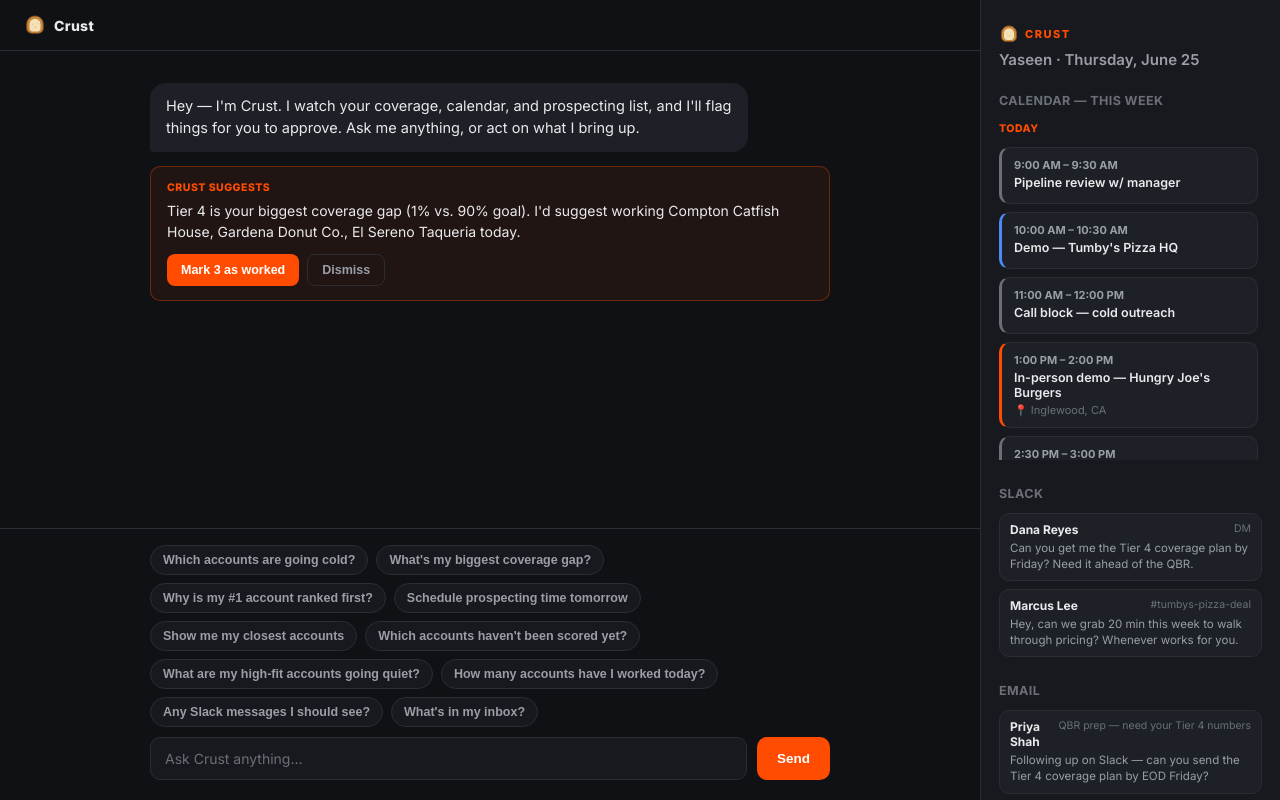
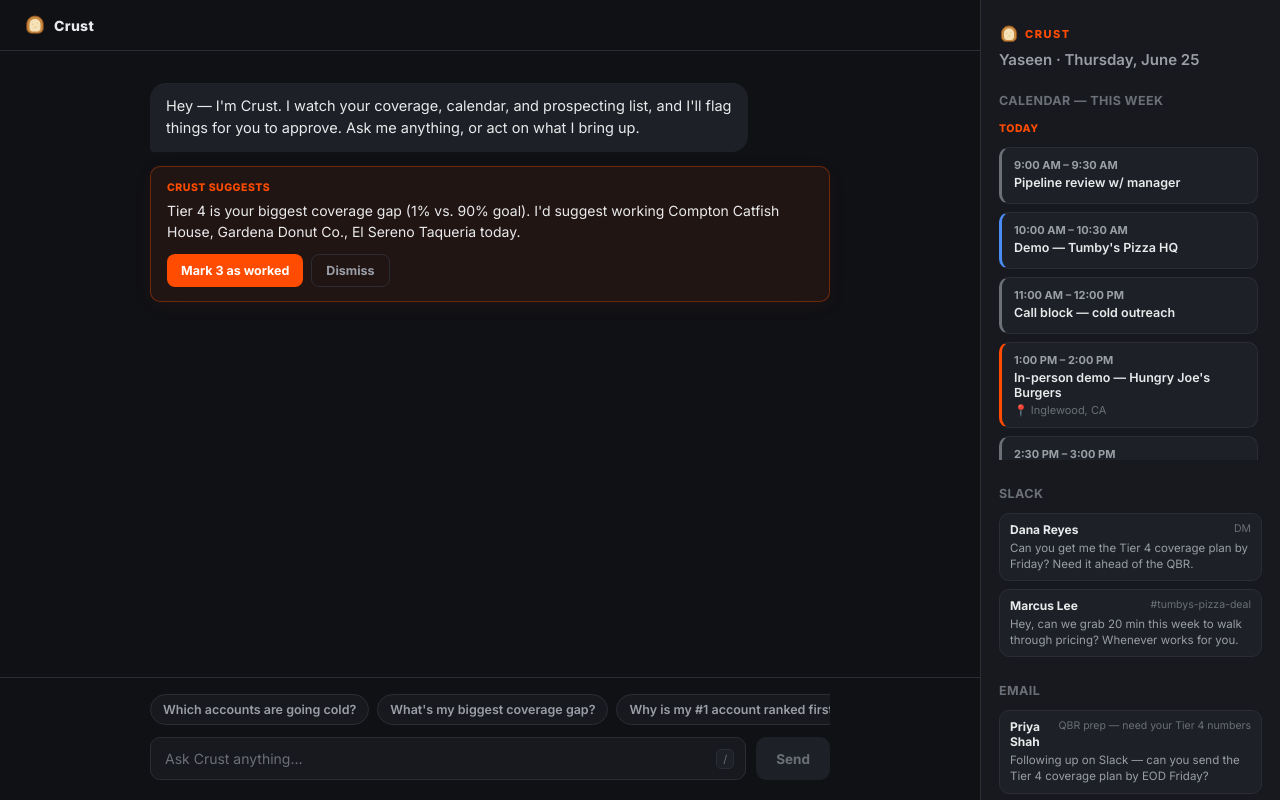
Before and after one commit to seeno-2000/Churn-Analysis-Toast, a React (Vite) app in the folder field-game-plan/: page / in a window 1280 px wide. Built offline with nearby package versions, Linux system fonts and the light colour scheme.

Commit message:
Polish UI: keyboard-first composer focus, exit animations, hover/press feedback

```diff
--- a/field-game-plan/src/App.css
+++ b/field-game-plan/src/App.css
@@ -14,6 +14,7 @@
   --red: #e0524a;
   --radius: 14px;
   --radius-sm: 10px;
+  --ease: cubic-bezier(0.16, 1, 0.3, 1);
 }
 
 * {
@@ -25,6 +26,32 @@ body {
   background: var(--bg);
   color: var(--text);
   font-family: "Inter", -apple-system, BlinkMacSystemFont, "Segoe UI", Roboto, Helvetica, Arial, sans-serif;
+  -webkit-font-smoothing: antialiased;
+}
+
+button {
+  font-family: inherit;
+}
+
+button:focus-visible,
+input:focus-visible {
+  outline: 2px solid var(--toast);
+  outline-offset: 2px;
+}
+
+/* Slim, low-contrast scrollbars everywhere — matches the dark surfaces
+   instead of the OS default, which reads as unfinished on a polished UI. */
+* {
+  scrollbar-width: thin;
+  scrollbar-color: var(--border) transparent;
+}
+*::-webkit-scrollbar {
+  width: 6px;
+  height: 6px;
+}
+*::-webkit-scrollbar-thumb {
+  background: var(--border);
+  border-radius: 10px;
 }
 
 .app-shell {
@@ -79,6 +106,18 @@ body {
   border-radius: 16px;
   white-space: pre-line;
   max-width: 88%;
+  animation: crust-msg-in 0.22s var(--ease);
+}
+
+@keyframes crust-msg-in {
+  from {
+    opacity: 0;
+    transform: translateY(4px);
+  }
+  to {
+    opacity: 1;
+    transform: translateY(0);
+  }
 }
 
 .crust-msg-assistant {
@@ -86,6 +125,7 @@ body {
   color: var(--text);
   align-self: flex-start;
   border-bottom-left-radius: 4px;
+  box-shadow: 0 1px 0 rgba(255, 255, 255, 0.02) inset;
 }
 
 .crust-msg-user {
@@ -102,10 +142,15 @@ body {
   border: 1px solid rgba(255, 76, 0, 0.35);
   border-radius: var(--radius-sm);
   padding: 14px 16px;
+  box-shadow: 0 4px 20px rgba(255, 76, 0, 0.06);
 }
 
 .crust-suggestion-pop {
-  animation: crust-pop-in 0.35s ease-out;
+  animation: crust-pop-in 0.32s var(--ease);
+}
+
+.crust-suggestion-exit {
+  animation: crust-pop-out 0.18s ease-in forwards;
 }
 
 @keyframes crust-pop-in {
@@ -116,6 +161,17 @@ body {
   to {
     opacity: 1;
     transform: translateY(0) scale(1);
+  }
+}
+
+@keyframes crust-pop-out {
+  from {
+    opacity: 1;
+    transform: translateY(0) scale(1);
+  }
+  to {
+    opacity: 0;
+    transform: translateY(-4px) scale(0.97);
   }
 }
 
@@ -149,10 +205,16 @@ body {
   font-size: 12.5px;
   font-weight: 700;
   cursor: pointer;
+  transition: background 0.15s ease, transform 0.1s ease;
 }
 
 .crust-approve:hover {
   background: var(--toast-dark);
+}
+
+.crust-approve:active,
+.crust-dismiss:active {
+  transform: scale(0.96);
 }
 
 .crust-dismiss {
@@ -164,6 +226,12 @@ body {
   font-size: 12.5px;
   font-weight: 700;
   cursor: pointer;
+  transition: border-color 0.15s ease, color 0.15s ease, transform 0.1s ease;
+}
+
+.crust-dismiss:hover {
+  border-color: var(--text-faint);
+  color: var(--text);
 }
 
 /* Mocked Salesforce log card, rendered inline in the chat */
@@ -216,11 +284,14 @@ body {
   max-width: 680px;
   margin: 0 auto 10px;
   display: flex;
-  flex-wrap: wrap;
+  flex-wrap: nowrap;
+  overflow-x: auto;
   gap: 8px;
+  padding-bottom: 2px;
 }
 
 .crust-chip {
+  flex-shrink: 0;
   font-size: 12.5px;
   font-weight: 600;
   background: var(--surface);
@@ -229,12 +300,16 @@ body {
   border-radius: 20px;
   padding: 7px 12px;
   cursor: pointer;
-  transition: border-color 0.2s ease, color 0.2s ease;
+  transition: border-color 0.15s ease, color 0.15s ease, transform 0.1s ease;
 }
 
 .crust-chip:hover {
   border-color: var(--toast);
   color: var(--toast);
+}
+
+.crust-chip:active {
+  transform: scale(0.96);
 }
 
 .crust-input-row {
@@ -244,15 +319,23 @@ body {
   gap: 10px;
 }
 
+.crust-input-wrap {
+  flex: 1;
+  position: relative;
+  display: flex;
+  align-items: center;
+}
+
 .crust-input {
-  flex: 1;
+  width: 100%;
   background: var(--surface);
   border: 1px solid var(--border);
   color: var(--text);
   border-radius: 10px;
-  padding: 12px 14px;
+  padding: 12px 40px 12px 14px;
   font-size: 14px;
   font-family: inherit;
+  transition: border-color 0.15s ease;
 }
 
 .crust-input::placeholder {
@@ -264,6 +347,19 @@ body {
   border-color: var(--toast);
 }
 
+.crust-input-hint {
+  position: absolute;
+  right: 12px;
+  font-size: 11px;
+  font-family: inherit;
+  color: var(--text-faint);
+  background: var(--surface-raised);
+  border: 1px solid var(--border);
+  border-radius: 5px;
+  padding: 2px 6px;
+  pointer-events: none;
+}
+
 .crust-send {
   background: var(--toast);
   color: white;
@@ -273,10 +369,21 @@ body {
   font-size: 13.5px;
   font-weight: 700;
   cursor: pointer;
+  transition: background 0.15s ease, opacity 0.15s ease, transform 0.1s ease;
 }
 
 .crust-send:hover {
   background: var(--toast-dark);
+}
+
+.crust-send:active {
+  transform: scale(0.97);
+}
+
+.crust-send:disabled {
+  background: var(--surface-raised);
+  color: var(--text-faint);
+  cursor: default;
 }
 
 /* ---------- Reference sidebar ---------- */
@@ -363,6 +470,11 @@ body {
   border-left: 3px solid var(--text-faint);
   border-radius: 10px;
   padding: 10px 12px;
+  transition: border-color 0.15s ease;
+}
+
+.cal-block:hover {
+  border-color: var(--text-faint);
 }
 
 .cal-field {
@@ -471,6 +583,7 @@ body {
   border-radius: 8px;
   padding: 7px 8px;
   cursor: pointer;
+  transition: background 0.15s ease, border-color 0.15s ease, color 0.15s ease;
 }
 
 .approved-tab.active {
@@ -498,6 +611,7 @@ body {
   padding: 6px 4px;
   border-bottom: 1px solid var(--border);
   font-size: 12.5px;
+  animation: crust-msg-in 0.25s var(--ease);
 }
 
 .approved-item-name {
@@ -525,6 +639,12 @@ body {
   padding: 7px 4px;
   border-bottom: 1px solid var(--border);
   font-size: 12.5px;
+  border-radius: 6px;
+  transition: background 0.12s ease, opacity 0.2s ease;
+}
+
+.account-mini:hover {
+  background: var(--surface-raised);
 }
 
 .account-mini.worked {
--- a/field-game-plan/src/Crust.jsx
+++ b/field-game-plan/src/Crust.jsx
@@ -46,8 +46,10 @@ export default function Crust({
 }) {
   const [messages, setMessages] = useState([{ ...WELCOME, id: "welcome" }]);
   const [suggestionQueue, setSuggestionQueue] = useState([]);
+  const [exitingId, setExitingId] = useState(null);
   const [input, setInput] = useState("");
   const scrollRef = useRef(null);
+  const inputRef = useRef(null);
   const seededRef = useRef(false);
 
   useEffect(() => {
@@ -55,6 +57,20 @@ export default function Crust({
     seededRef.current = true;
     setSuggestionQueue(buildProactiveSuggestions({ accounts, coverage, calendarEventCount, slackMessages, emails }));
     // eslint-disable-next-line react-hooks/exhaustive-deps
+  }, []);
+
+  // "/" jumps focus to the composer from anywhere on the page — same reflex
+  // reps already have from Slack/Superhuman, so there's nothing new to learn.
+  useEffect(() => {
+    function onKeyDown(e) {
+      if (e.key !== "/" || e.metaKey || e.ctrlKey || e.altKey) return;
+      const tag = document.activeElement?.tagName;
+      if (tag === "INPUT" || tag === "TEXTAREA") return;
+      e.preventDefault();
+      inputRef.current?.focus();
+    }
+    window.addEventListener("keydown", onKeyDown);
+    return () => window.removeEventListener("keydown", onKeyDown);
   }, []);
 
   const currentSuggestion = suggestionQueue[0];
@@ -85,8 +101,16 @@ export default function Crust({
     if (action?.type === "schedule-block") onScheduleBlock(action.event);
   }
 
+  function settleSuggestion(s) {
+    setExitingId(s.id);
+    setTimeout(() => {
+      setSuggestionQueue((prev) => prev.filter((x) => x.id !== s.id));
+      setExitingId(null);
+    }, 180);
+  }
+
   function approveSuggestion(s) {
-    setSuggestionQueue((prev) => prev.filter((x) => x.id !== s.id));
+    settleSuggestion(s);
     pushMessage({ role: "assistant", text: `Approved — ${s.approveLabel.toLowerCase()}.` });
     if (s.action.type === "mark-worked-bulk") {
       s.action.ids.forEach((id) => onMarkWorked(id));
@@ -99,7 +123,7 @@ export default function Crust({
   }
 
   function dismissSuggestion(s) {
-    setSuggestionQueue((prev) => prev.filter((x) => x.id !== s.id));
+    settleSuggestion(s);
   }
 
   return (
@@ -117,7 +141,10 @@ export default function Crust({
             </div>
           ))}
           {currentSuggestion && (
-            <div key={currentSuggestion.id} className="crust-suggestion crust-suggestion-pop">
+            <div
+              key={currentSuggestion.id}
+              className={`crust-suggestion ${exitingId === currentSuggestion.id ? "crust-suggestion-exit" : "crust-suggestion-pop"}`}
+            >
               <div className="crust-suggestion-label">Crust suggests</div>
               <div className="crust-suggestion-text">{currentSuggestion.text}</div>
               <div className="crust-suggestion-actions">
@@ -148,13 +175,17 @@ export default function Crust({
             send(input);
           }}
         >
+          <div className="crust-input-wrap">
             <input
+              ref={inputRef}
               className="crust-input"
               value={input}
               onChange={(e) => setInput(e.target.value)}
               placeholder="Ask Crust anything…"
             />
-          <button className="crust-send" type="submit">
+            {!input && <kbd className="crust-input-hint">/</kbd>}
+          </div>
+          <button className="crust-send" type="submit" disabled={!input.trim()}>
             Send
           </button>
         </form>
```
Lines whose indentation alone changed are shown as unchanged.
